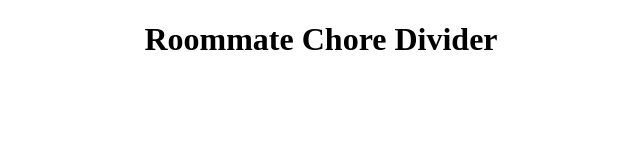
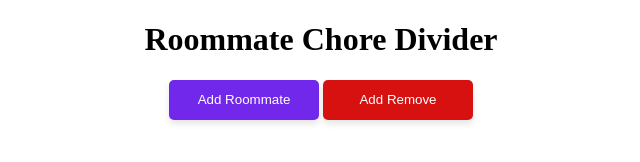
Before and after one commit to NoahITrainor/Roommate_chore_divider, a plain HTML site: page index.html in a window 1280 px wide. Shown: the whole page, without its empty margins (319-959 px from the left). Drawn offline with Linux system fonts and the light colour scheme.

Commit message:
added header and buttons

```diff
--- /dev/null
+++ b/Styles.css
@@ -0,0 +1,44 @@
+/* CSS to split the screen into a left sidebar and a main content area */
+body {
+    display: flex;
+    margin: 0;
+    font-family: Arial, sans-serif;
+    height: 100vh;
+}
+
+.sidebar {
+    width: 250px;
+    background-color: #f4f4f4;
+    padding: 20px;
+    border-right: 2px solid #ddd;
+}
+
+.main-content {
+    flex-grow: 1; /* This takes up the rest of the screen space */
+    padding: 20px;
+}
+
+/* Keeps your main heading centered */
+h1 {
+    text-align: center;
+}
+
+/* Styling for the roommate list */
+ul {
+    list-style-type: none;
+    padding: 0;
+}
+
+li {
+    padding: 10px;
+    background: #ffffff;
+    margin-bottom: 8px;
+    border: 1px solid #ccc;
+    border-radius: 4px;
+}
+
+.input-group {
+    display: flex;
+    margin-top: 15px;
+    gap: 5px;
+}
--- a/index.html
+++ b/index.html
@@ -3,9 +3,58 @@
 <head>
     <meta charset="UTF-8">
     <meta name="viewport" content="width=device-width, initial-scale=1.0">
-    <title>Roommate_Chore_Divider</title>
+    <title>
+        Roommate_Chore_Divider
+    </title>
+
 </head>
-<body>
-    <h1 style="text-align: center;">Roommate Chore Divider</h1>
+<body style="text-align: center;">
+    <h1>
+        Roommate Chore Divider
+    </h1>
+    <style>
+        .add-button {
+            background-color: rgb(114, 40, 234);
+            color: white;
+            border: none;
+            height: 40px;
+            width: 150px;
+            border-radius: 5px;
+            cursor: pointer;
+            box-shadow: 0px 4px 6px rgba(0, 0, 0, 0.1);
+        }
+        .add-button:hover {
+            background-color: rgb(90, 30, 180);
+        }
+        .add-button:active {
+            opacity: 0.7;
+        }
+    </style>
+    <button class="add-button">
+        Add Roommate
+    </button>
+        <style>
+        .remove-button {
+            background-color: rgb(215, 16, 16);
+            color: white;
+            border: none;
+            height: 40px;
+            width: 150px;
+            border-radius: 5px;
+            cursor: pointer;
+            box-shadow: 0px 4px 6px rgba(0, 0, 0, 0.1);
+        }
+        .remove-button:hover {
+            background-color: rgb(180, 10, 10);
+        }
+
+        .remove-button:active {
+            opacity: 0.7;
+        }
+    </style>
+    <button class="remove-button">
+        Add Remove
+    </button>
+
 </body>
 </html>
```
